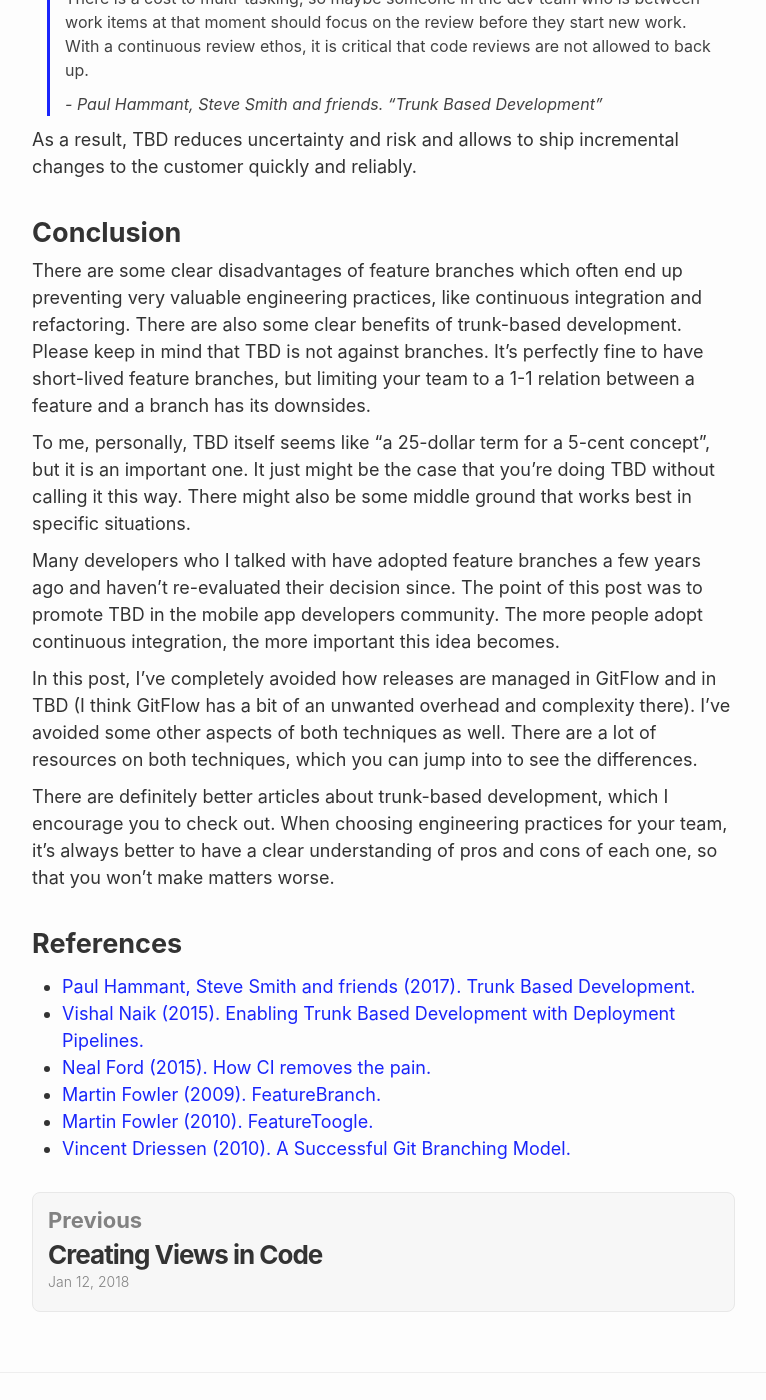
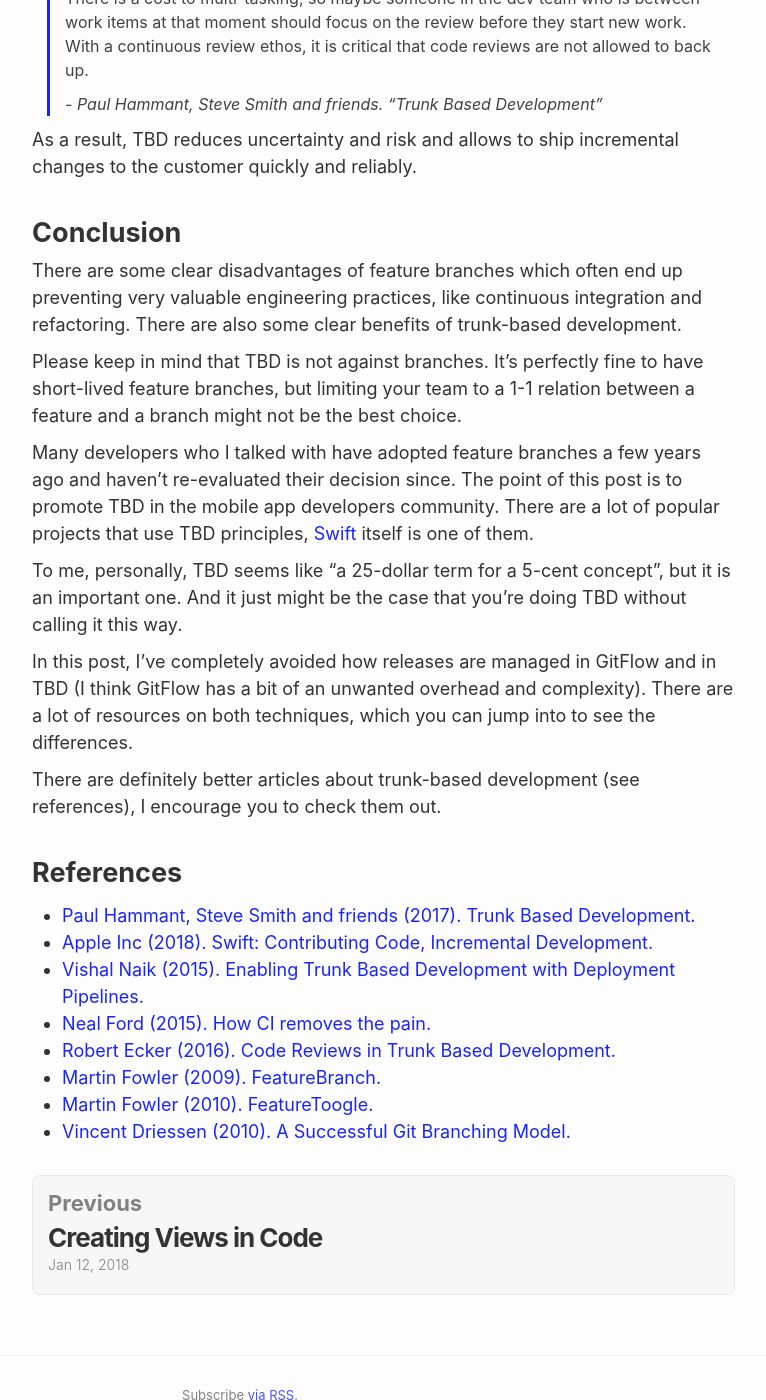
Before and after one commit to hyling/kean.github.io, a Jekyll site: the page built from _posts/2018-03-23-trunk-based-development.markdown, in a window 1280 px wide and 1400 px high, scrolled down 4554 px. Shown: the whole window, without its empty margins (400-1166 px from the left). Built offline with Jekyll 4.4.1, drawn with Linux system fonts in a browser that asks for light colours; comment, search, counter and statistics services are not loaded.

Commit message:
Update Trunk-Based Development

```diff
--- a/_posts/2018-03-23-trunk-based-development.markdown
+++ b/_posts/2018-03-23-trunk-based-development.markdown
@@ -107,21 +107,25 @@
 
 # Conclusion
 
-There are some clear disadvantages of feature branches which often end up preventing very valuable engineering practices, like continuous integration and refactoring. There are also some clear benefits of trunk-based development. Please keep in mind that TBD is not against branches. It's perfectly fine to have short-lived feature branches, but limiting your team to a 1-1 relation between a feature and a branch has its downsides.
+There are some clear disadvantages of feature branches which often end up preventing very valuable engineering practices, like continuous integration and refactoring. There are also some clear benefits of trunk-based development.
 
-To me, personally, TBD itself seems like "a 25-dollar term for a 5-cent concept", but it is an important one. It just might be the case that you're doing TBD without calling it this way. There might also be some middle ground that works best in specific situations.
+Please keep in mind that TBD is not against branches. It's perfectly fine to have short-lived feature branches, but limiting your team to a 1-1 relation between a feature and a branch might not be the best choice.
 
-Many developers who I talked with have adopted feature branches a few years ago and haven't re-evaluated their decision since. The point of this post was to promote TBD in the mobile app developers community. The more people adopt continuous integration, the more important this idea becomes.
+Many developers who I talked with have adopted feature branches a few years ago and haven't re-evaluated their decision since. The point of this post is to promote TBD in the mobile app developers community. There are a lot of popular projects that use TBD principles, [Swift](https://swift.org/contributing/#contributing-code) itself is one of them.
 
-In this post, I've completely avoided how releases are managed in GitFlow and in TBD (I think GitFlow has a bit of an unwanted overhead and complexity there). I've avoided some other aspects of both techniques as well. There are a lot of resources on both techniques, which you can jump into to see the differences.
+To me, personally, TBD seems like "a 25-dollar term for a 5-cent concept", but it is an important one. And it just might be the case that you're doing TBD without calling it this way.
 
-There are definitely better articles about trunk-based development, which I encourage you to check out. When choosing engineering practices for your team, it's always better to have a clear understanding of pros and cons of each one, so that you won't make matters worse.
+In this post, I've completely avoided how releases are managed in GitFlow and in TBD (I think GitFlow has a bit of an unwanted overhead and complexity). There are a lot of resources on both techniques, which you can jump into to see the differences.
+
+There are definitely better articles about trunk-based development (see references), I encourage you to check them out.
 
 # References
 
 - [Paul Hammant, Steve Smith and friends (2017). Trunk Based Development.](https://trunkbaseddevelopment.com/context/)
+- [Apple Inc (2018). Swift: Contributing Code, Incremental Development.](https://swift.org/contributing/#contributing-code)
 - [Vishal Naik (2015). Enabling Trunk Based Development with Deployment Pipelines.](https://www.thoughtworks.com/insights/blog/enabling-trunk-based-development-deployment-pipelines)
 - [Neal Ford (2015). How CI removes the pain.](http://radar.oreilly.com/2015/03/how-ci-removes-the-pain.html)
+- [Robert Ecker (2016). Code Reviews in Trunk Based Development.](https://team-coder.com/code-reviews-in-trunk-based-development/)
 - [Martin Fowler (2009). FeatureBranch.](https://martinfowler.com/bliki/FeatureBranch.html)
 - [Martin Fowler (2010). FeatureToogle.](https://martinfowler.com/bliki/FeatureToggle.html)
 - [Vincent Driessen (2010). A Successful Git Branching Model.](http://nvie.com/posts/a-successful-git-branching-model/)
```
